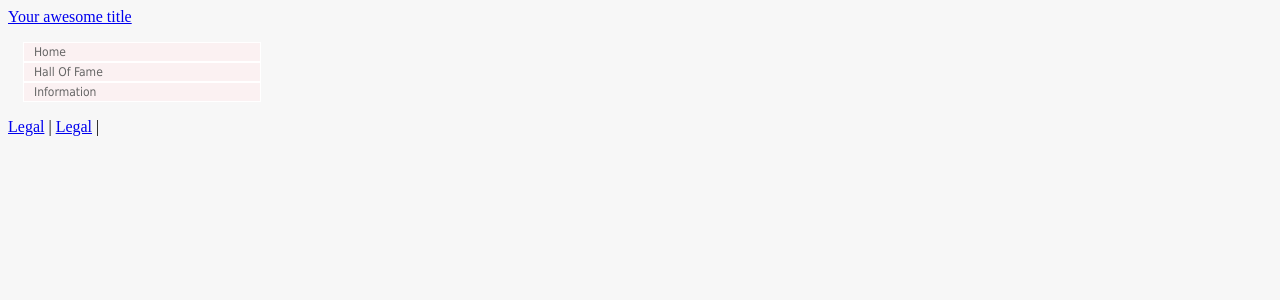
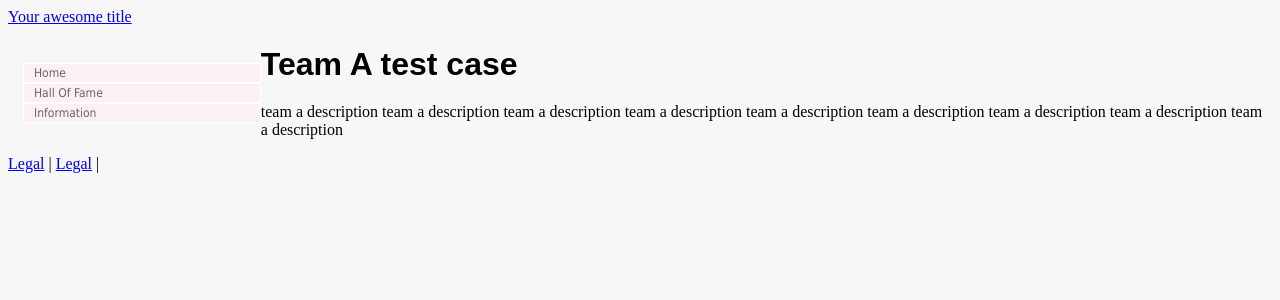
Before and after one commit to ankit09goyal/ankit09goyal.github.io, a Jekyll site: the page built from projects/2012/TeamA/testTeamA.html, in a window 1280 px wide. Shown: the top 300 px of the page. Built offline with Jekyll 4.4.1, drawn with Linux system fonts in a browser that asks for light colours.

Commit message:
Update testTeamLayout.html

```diff
--- a/_layouts/testTeamLayout.html
+++ b/_layouts/testTeamLayout.html
@@ -7,10 +7,10 @@ layout: default
 
 {% for project in site.projects %}
 
-{% if project.year == "2014" %}
+{% if project.year == "2014 test it" %}
 
  {% for team in project.teams %}
-{% if team.name == "Team A" %}
+{% if team.name == "Team A test case" %}
 <!-- Team Name -->
     <h1>{{ team.name }}</h1>
 
```
